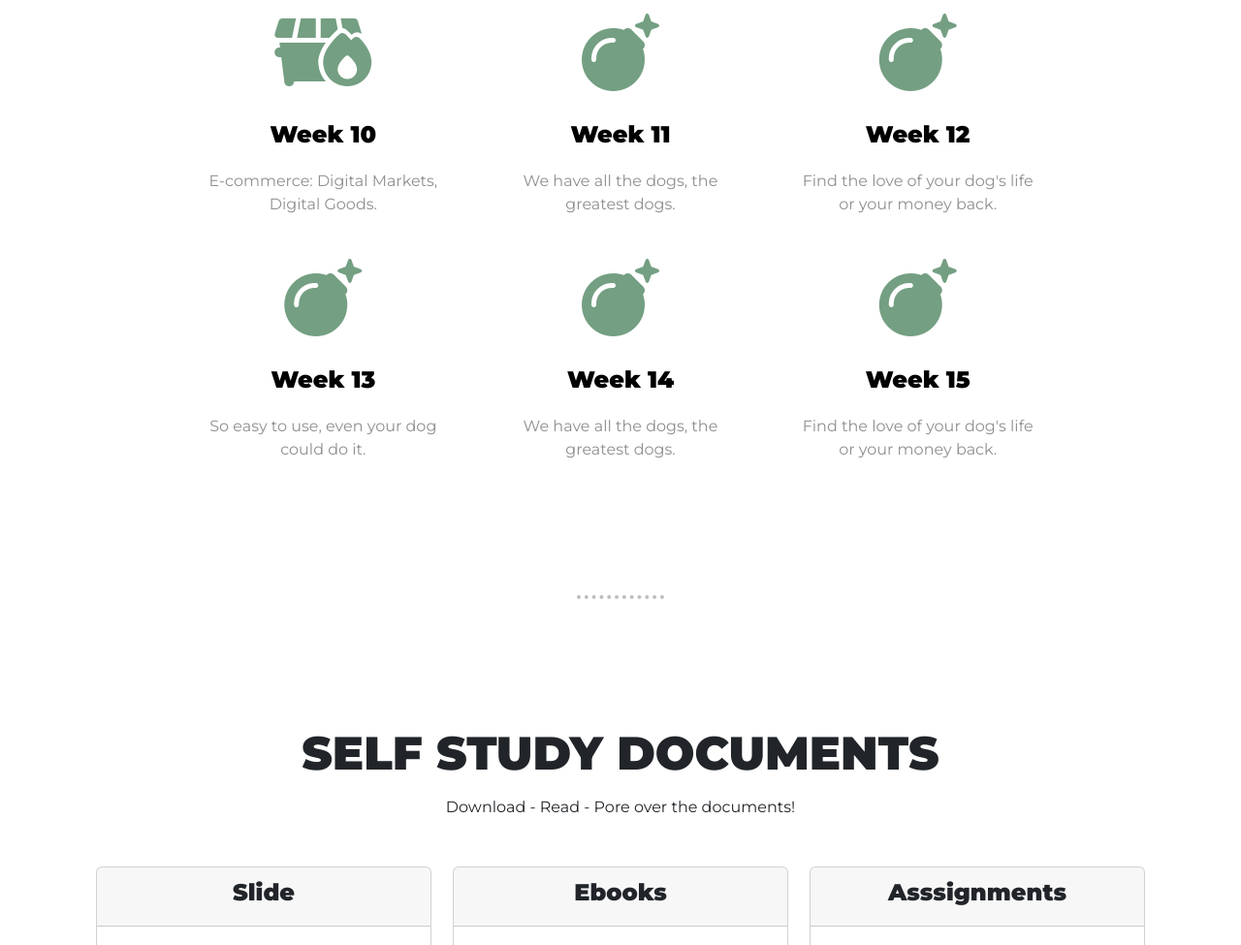
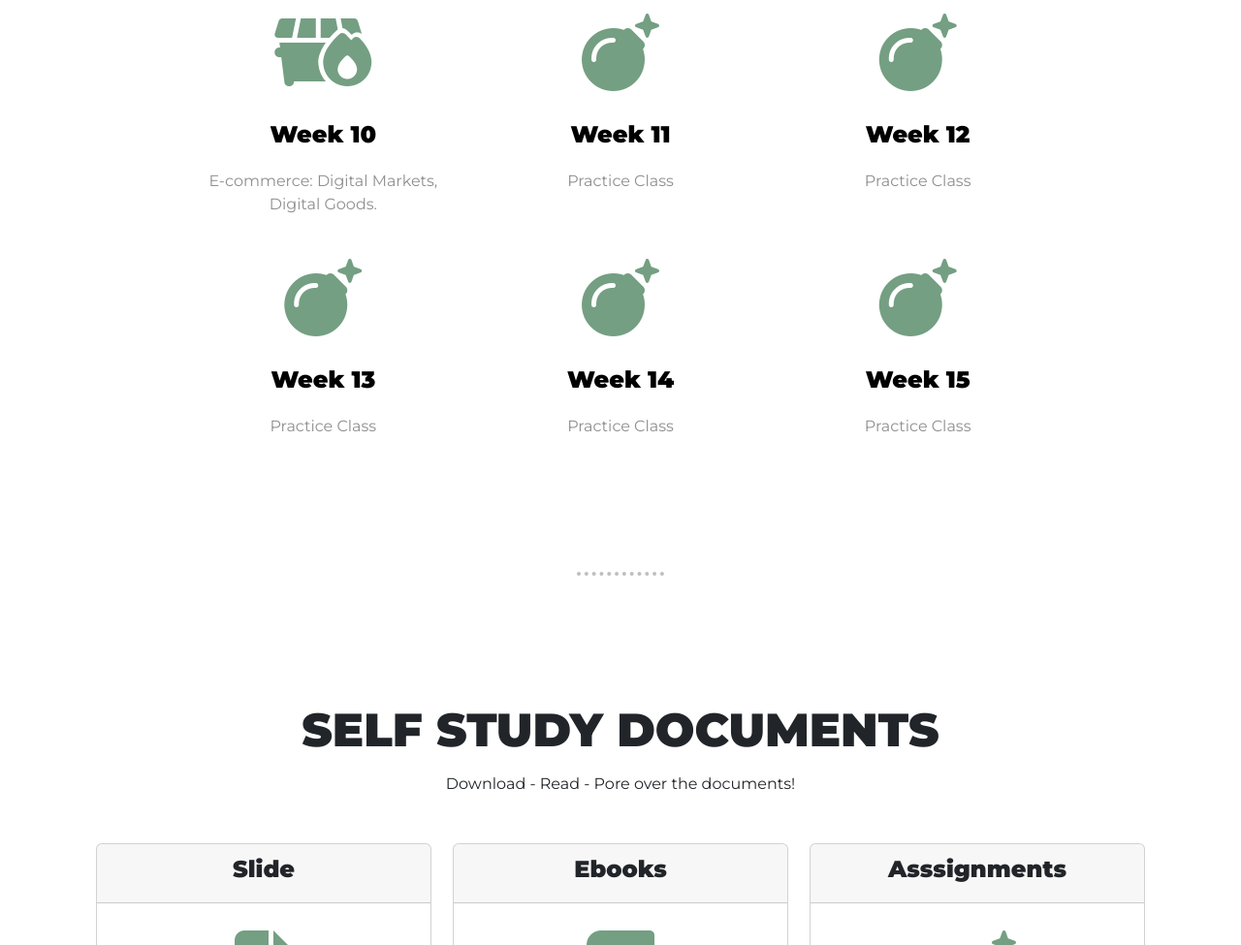
Before and after one commit to nguyenchuise/MIS-Notebook, a plain HTML site: page index.html in a window 1280 px wide. Shown: the part 1824-2799 px from the top of the page at 97% size. Drawn offline with nearby package versions, Linux system fonts and the light colour scheme; a web font is replaced by a local one.

Commit message:
Update index.html

```diff
--- a/index.html
+++ b/index.html
@@ -149,13 +149,13 @@
       <div class="col-lg-4 feature-box">
         <i class="fa-sharp fa-solid fa-bomb fas"></i>
         <h3><a href="https://www.notion.so/Week-11-88e611fb76714741a986abf0797f8b22" data-replace="Show"><span>Week 11</span></a></h3>
-        <p>We have all the dogs, the greatest dogs.</p>
+        <p>Practice Class</p>
 
       </div>
       <div class="col-lg-4 feature-box">
         <i class="fa-sharp fa-solid fa-bomb fas"></i>
         <h3><a href="https://www.notion.so/Week-12-32302a55c08041f7beed2e1247004ccc" data-replace="Show"><span>Week 12</span></a></h3>
-        <p>Find the love of your dog's life or your money back.</p>
+        <p>Practice Class</p>
       </div>
     </div>
 
@@ -164,19 +164,19 @@
           <div class="col-lg-4 feature-box">
             <i class="fa-sharp fa-solid fa-bomb fas"></i>
             <h3><a href="https://www.notion.so/Week-13-9c683315ffa9497e9034937ab8cb34ad" data-replace="Show"><span>Week 13</span></a></h3>
-            <p>So easy to use, even your dog could do it.</p>
+            <p>Practice Class</p>
 
           </div>
           <div class="col-lg-4 feature-box">
             <i class="fa-sharp fa-solid fa-bomb fas"></i>
             <h3><a href="https://www.notion.so/Week-14-93256920ed644459bfd3575e60c62dc0" data-replace="Show"><span>Week 14</span></a></h3>
-            <p>We have all the dogs, the greatest dogs.</p>
+            <p>Practice Class</p>
 
           </div>
           <div class="col-lg-4 feature-box">
             <i class="fa-sharp fa-solid fa-bomb fas"></i>
             <h3><a href="https://www.notion.so/Week-15-257e943acbb44203a3c06411a06ab3ff" data-replace="Show"><span>Week 15</span></a></h3>
-            <p>Find the love of your dog's life or your money back.</p>
+            <p>Practice Class</p>
           </div>
         </div>
   </section>
```
